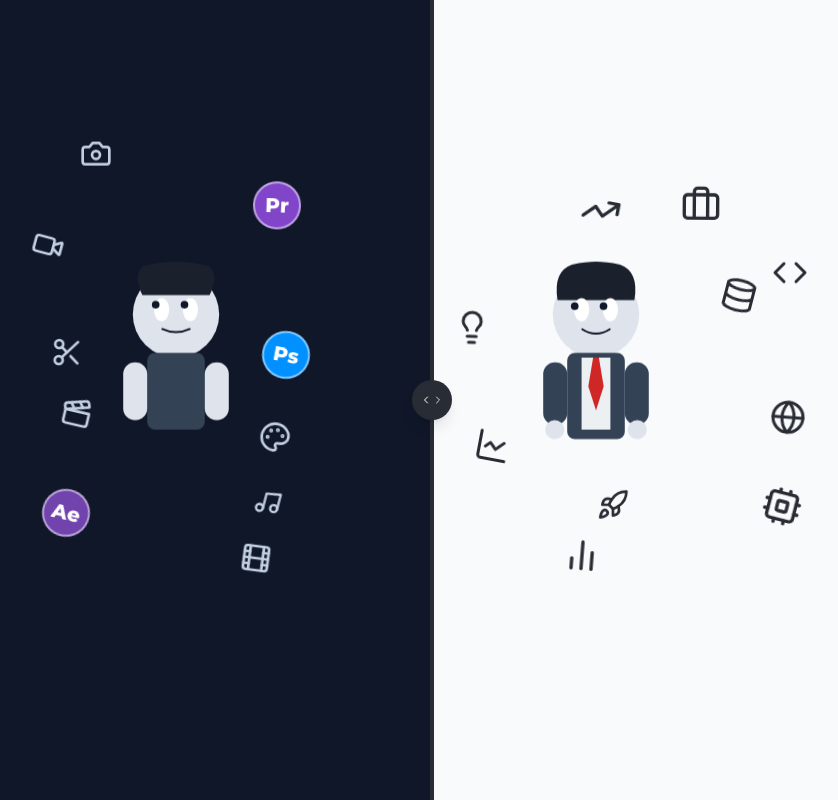
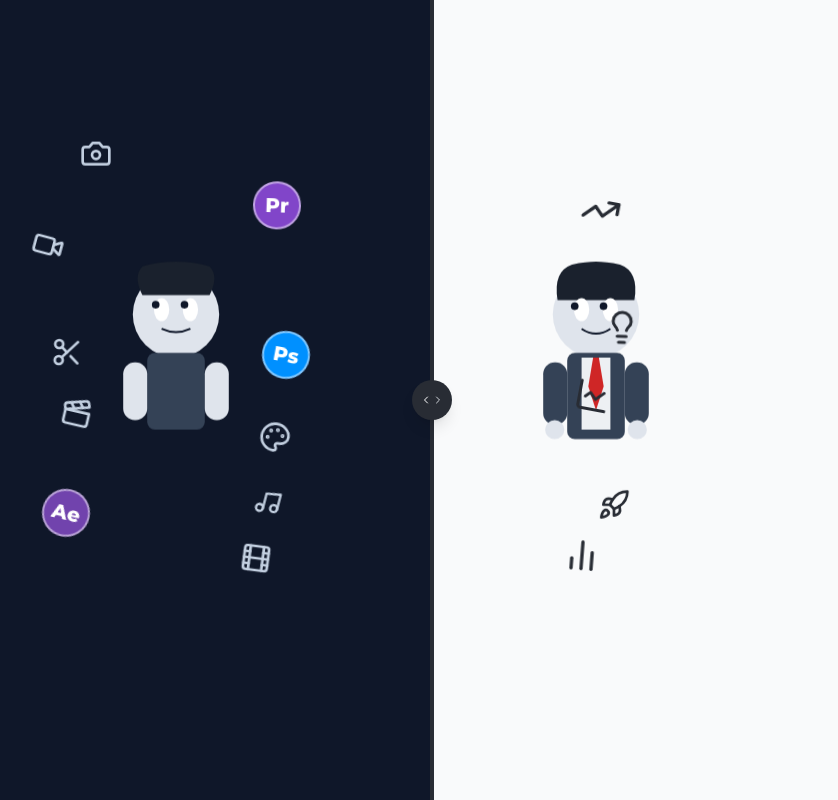
Before and after one commit to praveen0111/praveen-ez, a React (Vite) app: page / in a window 1280 px wide. Shown: the whole page, without its empty margins (208-1046 px from the left). Built offline with nearby package versions, Linux system fonts and the light colour scheme; the HTML template or start-up script is replaced by a standard one.

Commit message:
Fix cropped floating icons
Remove excessive margins from floating icons on the digital side to prevent them from being cropped or pushed out of view.

```diff
--- a/src/components/HeroSlider.tsx
+++ b/src/components/HeroSlider.tsx
@@ -221,34 +221,34 @@ const HeroSlider = ({
 
             {/* Floating icons */}
             <div className="absolute top-[10%] left-[-10%] text-[hsl(var(--creative-accent))] animate-[float-icon_8s_ease-in-out_infinite] [animation-delay:-0.5s]">
-              <Briefcase className="w-10 h-10 my-px mx-[300px]" />
+              <Briefcase className="w-10 h-10" />
             </div>
             <div className="absolute top-[15%] right-[-15%] text-[hsl(var(--creative-accent))] animate-[float-icon_8s_ease-in-out_infinite] [animation-delay:-2.5s]">
               <TrendingUp className="w-10 h-10" />
             </div>
             <div className="absolute bottom-14 left-[-20%] text-[hsl(var(--creative-accent))] animate-[float-icon_8s_ease-in-out_infinite] [animation-delay:-4.5s]">
-              <Cpu className="w-10 h-10 my-0 mx-[400px]" />
+              <Cpu className="w-10 h-10" />
             </div>
             <div className="absolute bottom-6 right-[-5%] text-[hsl(var(--creative-accent))] animate-[float-icon_8s_ease-in-out_infinite] [animation-delay:-1.5s]">
               <BarChart2 className="w-10 h-10" />
             </div>
             <div className="absolute top-[35%] left-[-15%] text-[hsl(var(--creative-accent))] animate-[float-icon_8s_ease-in-out_infinite] [animation-delay:-3.5s]">
-              <Database className="w-9 h-9 my-0 mx-[350px]" />
+              <Database className="w-9 h-9" />
             </div>
             <div className="absolute top-[55%] right-[-10%] text-[hsl(var(--creative-accent))] animate-[float-icon_8s_ease-in-out_infinite] [animation-delay:-5.5s]">
-              <LineChart className="w-9 h-9 mx-[100px] my-[50px]" />
+              <LineChart className="w-9 h-9" />
             </div>
             <div className="absolute bottom-[35%] left-[-5%] text-[hsl(var(--creative-accent))] animate-[float-icon_8s_ease-in-out_infinite] [animation-delay:-6.5s]">
-              <Globe className="w-9 h-9 my-0 mx-[380px]" />
+              <Globe className="w-9 h-9" />
             </div>
             <div className="absolute top-[75%] right-[-20%] text-[hsl(var(--creative-accent))] animate-[float-icon_8s_ease-in-out_infinite] [animation-delay:-7.5s]">
-              <Rocket className="w-8 h-8 mx-px" />
+              <Rocket className="w-8 h-8" />
             </div>
             <div className="absolute bottom-[55%] right-[-25%] text-[hsl(var(--creative-accent))] animate-[float-icon_8s_ease-in-out_infinite] [animation-delay:-1s]">
-              <Lightbulb className="w-9 h-9 mx-[150px]" />
+              <Lightbulb className="w-9 h-9" />
             </div>
             <div className="absolute top-[25%] left-[-25%] text-[hsl(var(--creative-accent))] animate-[float-icon_8s_ease-in-out_infinite] [animation-delay:-8s]">
-              <Code className="w-9 h-9 my-0 mx-[420px]" />
+              <Code className="w-9 h-9" />
             </div>
           </div>
         </div>
```
